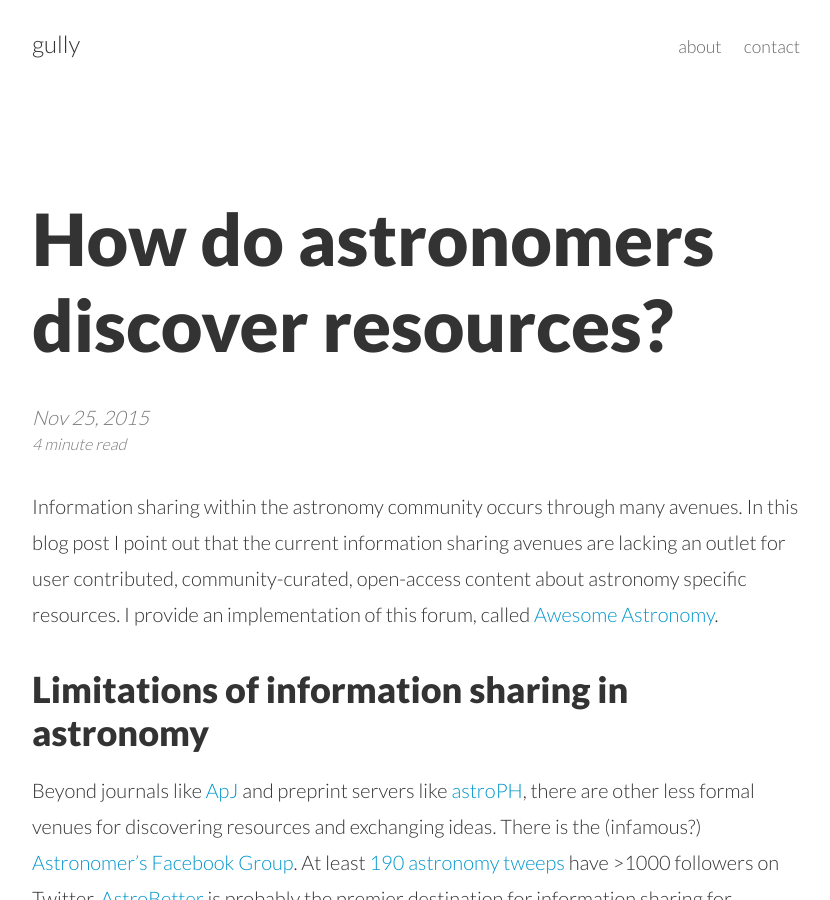
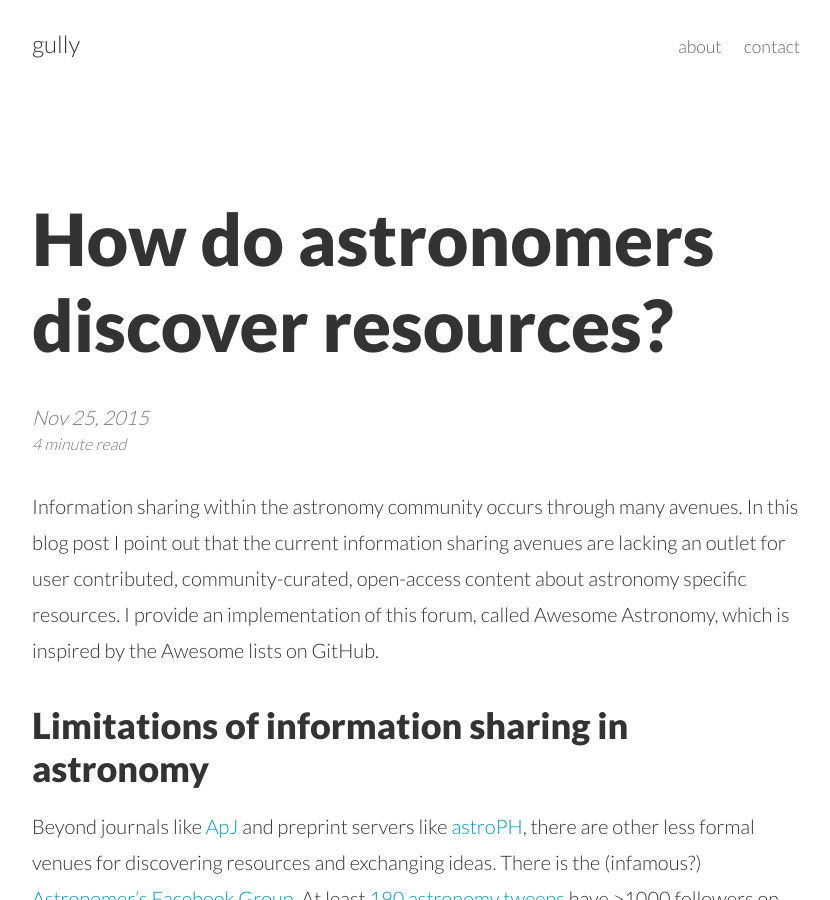
Before and after one commit to gully/gully.github.io, a Jekyll site: the page built from _posts/2015-11-25-An-Awesome-list-for-Astronomy.md, in a window 1280 px wide and 900 px high. Shown: the whole window, without its empty margins (224-1054 px from the left). Built offline with Jekyll 4.4.1, drawn with Linux system fonts in a browser that asks for light colours; Markdown is read by kramdown in place of the engine named in the settings.

```diff
--- a/_posts/2015-11-25-An-Awesome-list-for-Astronomy.md
+++ b/_posts/2015-11-25-An-Awesome-list-for-Astronomy.md
@@ -5,7 +5,7 @@ date:       2015-11-25 05:00:00
 summary:    Information sharing within the astronomy community occurs through many avenues.  In this blog post I point out that the current information sharing avenues are lacking an outlet for user contributed, community-curated, open-access content about astronomy specific resources.  I provide an implementation of this forum, called [Awesome Astronomy](https://github.com/jonathansick/awesome-astronomy).
 ---
 
-Information sharing within the astronomy community occurs through many avenues.  In this blog post I point out that the current information sharing avenues are lacking an outlet for user contributed, community-curated, open-access content about astronomy specific resources.  I provide an implementation of this forum, called [Awesome Astronomy](https://github.com/jonathansick/awesome-astronomy).
+Information sharing within the astronomy community occurs through many avenues.  In this blog post I point out that the current information sharing avenues are lacking an outlet for user contributed, community-curated, open-access content about astronomy specific resources.  I provide an implementation of this forum, called Awesome Astronomy, which is inspired by the Awesome lists on GitHub.
 
 ### Limitations of information sharing in astronomy
 
```
